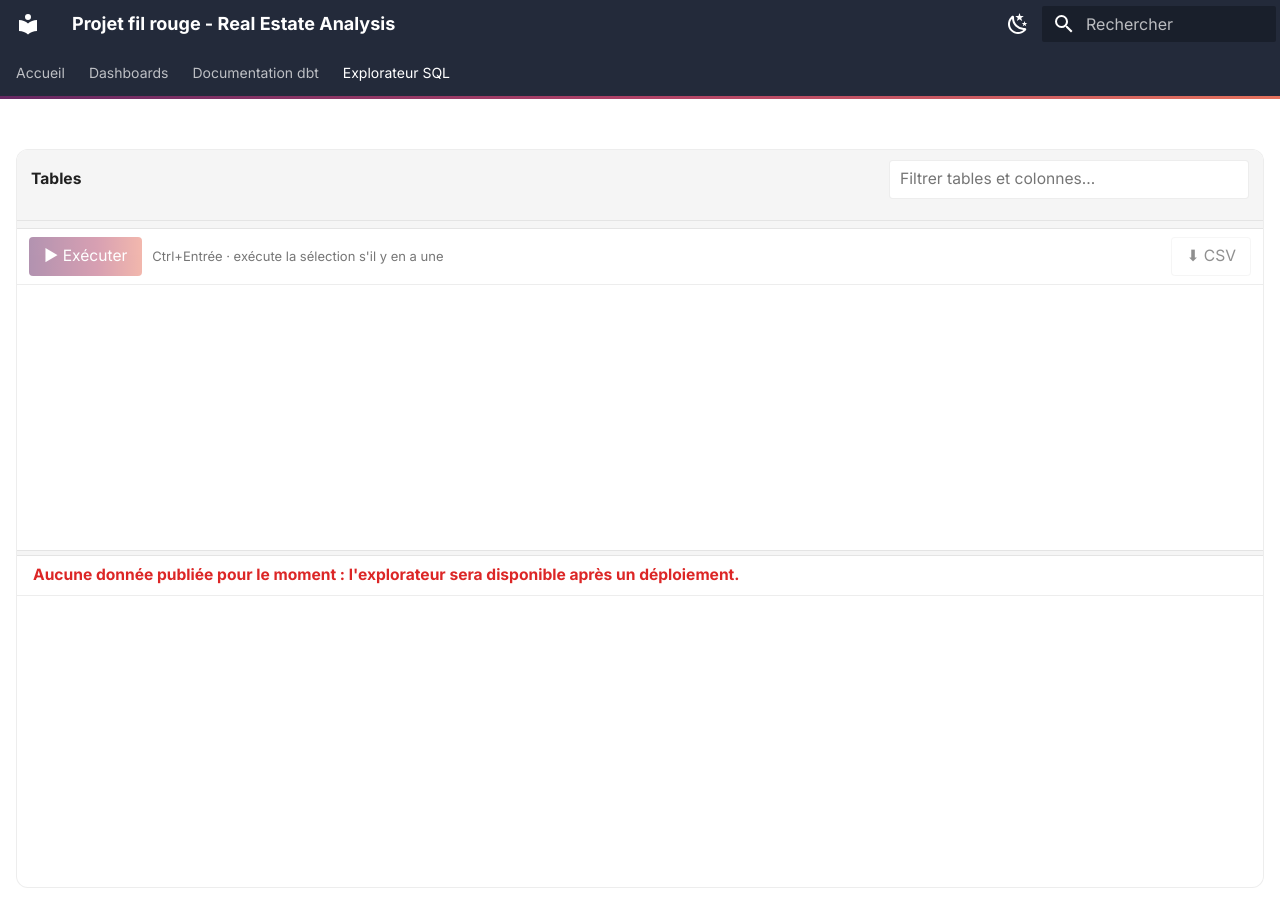
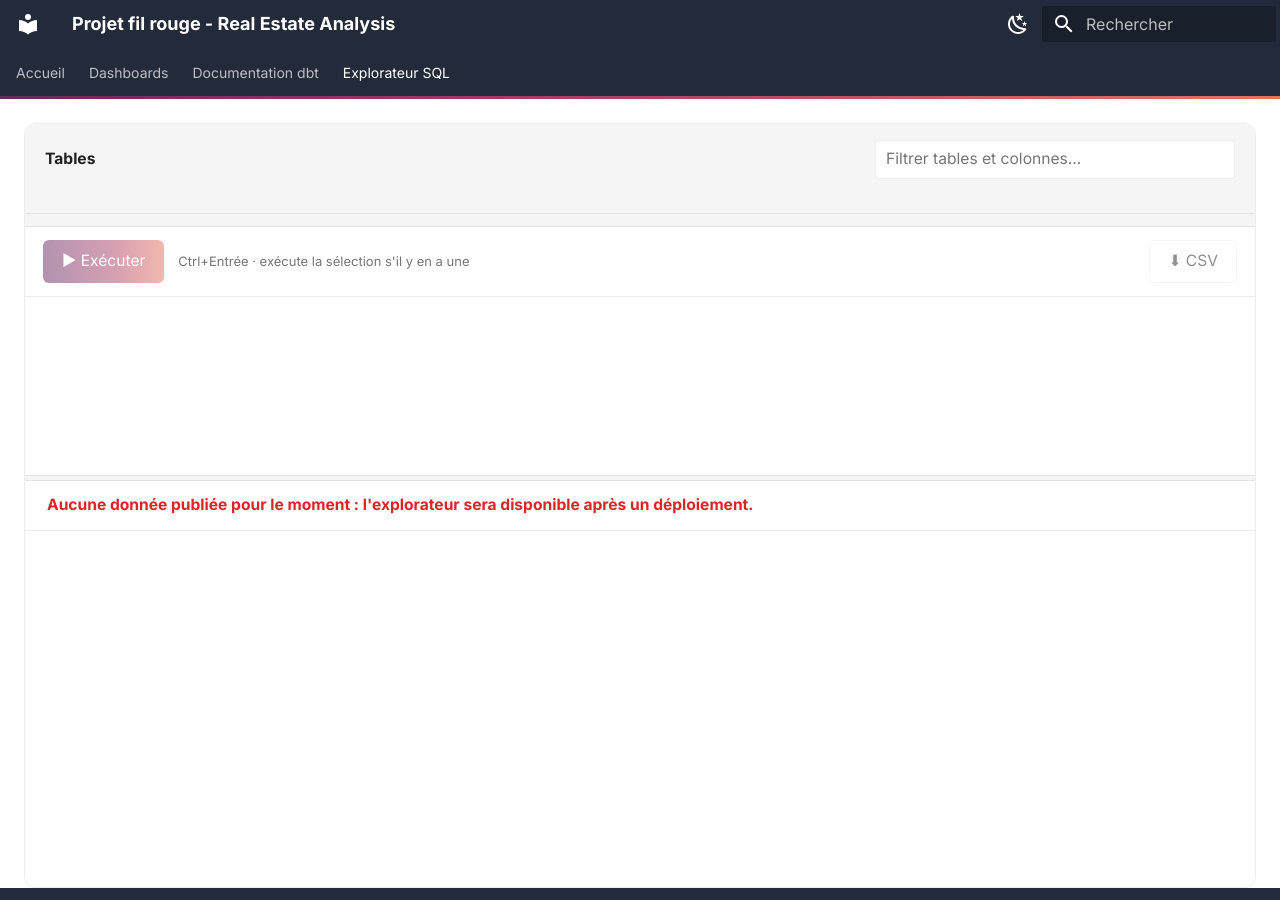
Before and after one commit to AE-Hero/Projet, an MkDocs documentation site: the page built from docs/explorer.md, in a window 1280 px wide and 900 px high. Built offline with MkDocs 1.6.1 and Material for MkDocs 9.7.7, drawn with Linux system fonts in a browser that asks for light colours.

Commit message:
fix: explorer

```diff
--- a/docs/stylesheets/explorer.css
+++ b/docs/stylesheets/explorer.css
@@ -17,15 +17,18 @@
   --dbx-border: var(--border);
   --dbx-muted: var(--muted-foreground);
   --dbx-bg-alt: var(--muted);
-  --dbx-editor-h: minmax(100px, 1fr);
+  --dbx-editor-h: minmax(110px, 0.7fr);
   display: grid;
   grid-template-columns: minmax(0, 1fr);
   /* tables · onglets · barre d'outils · éditeur · séparateur · résultats */
-  grid-template-rows: auto auto auto var(--dbx-editor-h) 6px minmax(140px, 1.25fr);
+  grid-template-rows: auto auto auto var(--dbx-editor-h) 6px minmax(180px, 1.6fr);
   width: 100%;
   min-width: 0;
   max-width: 100%;
-  min-height: 440px;
+  /* occupe toute la hauteur de l'écran sous l'en-tête ; la doc se lit en dessous */
+  height: calc(100vh - 9.5rem);
+  height: calc(100dvh - 9.5rem);
+  min-height: 520px;
   border: 1px solid var(--dbx-border);
   border-radius: var(--radius);
   overflow: hidden;
@@ -50,7 +53,7 @@
   display: flex;
   align-items: center;
   gap: 0.6rem;
-  padding: 0.5rem 0.7rem 0.3rem;
+  padding: 0.8rem 1rem 0.5rem;
 }
 .dbx-count {
   color: var(--dbx-muted);
@@ -69,9 +72,9 @@
 .dbx-chips {
   display: flex;
   flex-wrap: wrap;
-  gap: 0.35rem;
-  max-height: 3.6rem;
-  padding: 0.2rem 0.7rem 0.55rem;
+  gap: 0.5rem;
+  max-height: 4.6rem;
+  padding: 0.3rem 1rem 0.9rem;
   overflow-y: auto;
 }
 .dbx-chip {
@@ -79,7 +82,7 @@
   display: inline-flex;
   align-items: baseline;
   gap: 0.4rem;
-  padding: 0.25rem 0.6rem;
+  padding: 0.35rem 0.85rem;
   background: var(--background);
   border: 1px solid var(--dbx-border);
   border-radius: 1rem;
@@ -106,8 +109,8 @@
 }
 
 .dbx-panel {
-  max-height: 7.5rem;
-  padding: 0.5rem 0.7rem 0.6rem;
+  max-height: 8.5rem;
+  padding: 0.8rem 1rem 0.9rem;
   overflow: auto;
   background: var(--background);
   border-top: 1px solid var(--dbx-border);
@@ -119,7 +122,7 @@
   display: flex;
   align-items: center;
   gap: 0.5rem;
-  margin-bottom: 0.45rem;
+  margin-bottom: 0.7rem;
 }
 .dbx-panel-meta {
   color: var(--dbx-muted);
@@ -127,13 +130,13 @@
 .dbx-cols {
   display: flex;
   flex-wrap: wrap;
-  gap: 0.3rem;
+  gap: 0.4rem;
 }
 .dbx-col {
   display: inline-flex;
   align-items: baseline;
   gap: 0.35rem;
-  padding: 0.12rem 0.5rem;
+  padding: 0.2rem 0.65rem;
   background: var(--dbx-bg-alt);
   border: 1px solid transparent;
   border-radius: 0.2rem;
@@ -151,7 +154,7 @@
   display: flex;
   align-items: flex-end;
   gap: 2px;
-  padding: 0.35rem 0.5rem 0;
+  padding: 0.6rem 0.8rem 0;
   overflow-x: auto;
   border-bottom: 1px solid var(--dbx-border);
   background: var(--dbx-bg-alt);
@@ -172,7 +175,7 @@
   padding-bottom: 1px;
 }
 .dbx-tab-label {
-  padding: 0.35rem 0.3rem 0.35rem 0.7rem;
+  padding: 0.5rem 0.4rem 0.5rem 0.9rem;
   background: none;
   border: 0;
 }
@@ -199,8 +202,8 @@
 .dbx-toolbar {
   display: flex;
   align-items: center;
-  gap: 0.5rem;
-  padding: 0.4rem 0.6rem;
+  gap: 0.7rem;
+  padding: 0.65rem 0.9rem;
   border-bottom: 1px solid var(--dbx-border);
 }
 .dbx-spacer {
@@ -211,10 +214,10 @@
   font-size: 0.65rem;
 }
 .dbx-btn {
-  padding: 0.3rem 0.7rem;
+  padding: 0.4rem 0.9rem;
   background: var(--background);
   border: 1px solid var(--dbx-border);
-  border-radius: 0.2rem;
+  border-radius: 0.3rem;
 }
 .dbx-btn-small {
   padding: 0.15rem 0.5rem;
@@ -241,10 +244,10 @@
   width: 100%;
   height: 100%;
   box-sizing: border-box;
-  padding: 0.7rem 0.8rem;
+  padding: 1rem 1.2rem;
   font-family: var(--font-mono, monospace);
   font-size: 0.8rem;
-  line-height: 1.55;
+  line-height: 1.65;
   tab-size: 2;
   color: var(--foreground);
   background: var(--background);
@@ -272,7 +275,7 @@
   min-height: 0;
 }
 .dbx-result-bar {
-  padding: 0.35rem 0.8rem;
+  padding: 0.6rem 1.1rem;
   color: var(--dbx-muted);
   border-bottom: 1px solid var(--dbx-border);
 }
@@ -292,7 +295,7 @@
 
 .dbx-error {
   margin: 0;
-  padding: 0.8rem;
+  padding: 1rem 1.2rem;
   white-space: pre-wrap;
   color: var(--destructive);
   font-family: var(--font-mono, monospace);
@@ -303,12 +306,12 @@
   min-width: 100%;
   margin: 0;
   border-collapse: collapse;
-  font-size: 0.72rem;
+  font-size: 0.74rem;
   white-space: nowrap;
 }
 .dbx-grid th,
 .dbx-grid td {
-  padding: 0.3rem 0.7rem;
+  padding: 0.5rem 1.1rem;
   text-align: left;
   border-bottom: 1px solid var(--dbx-border);
 }
--- a/docs/stylesheets/site.css
+++ b/docs/stylesheets/site.css
@@ -189,3 +189,27 @@
 .dbx-page .md-sidebar--secondary {
   display: none;
 }
+
+.dbx-page .md-main__inner {
+  margin-top: 1.2rem;
+}
+.dbx-page .md-content__inner {
+  margin: 0 1.2rem;
+  padding-top: 0;
+}
+.dbx-page .md-content__inner::before {
+  display: none;
+}
+
+/* Pied de page */
+.md-copyright {
+  width: auto;
+  font-size: 0.7rem;
+}
+.md-copyright a {
+  color: #fff;
+  font-weight: 600;
+}
+.md-footer-meta {
+  background-color: var(--brand-navy);
+}
```
Also changed, not shown: docs/index.md (+0 -46 lines).
